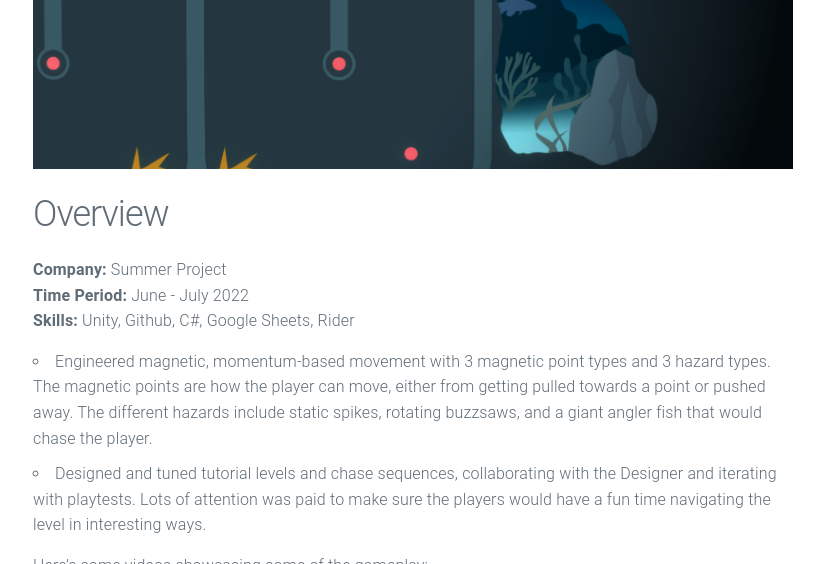
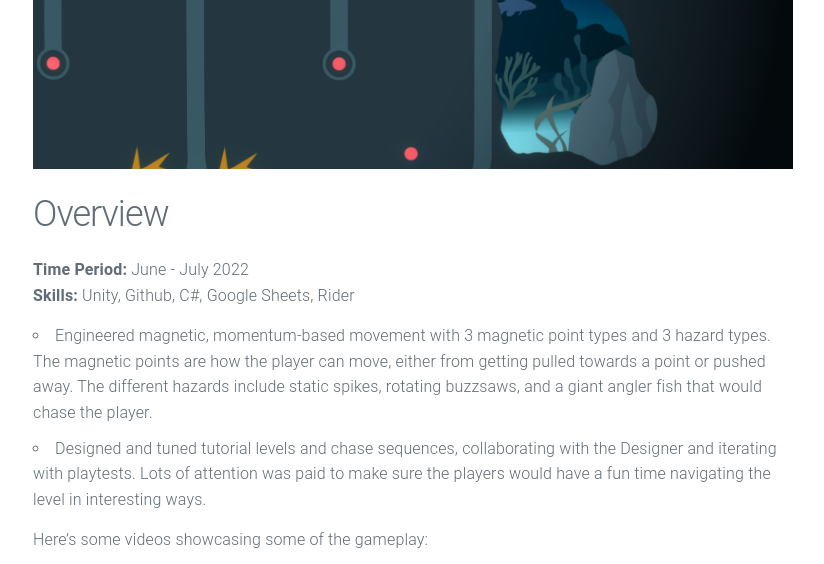
Before and after one commit to masatolin/masatolin.github.io, a Jekyll site: the page built from _posts/2022-12-20-myriadmagnets.md, in a window 1280 px wide and 900 px high, scrolled down 657 px, cut to the strip 0-564 px from the top of the window. Shown: the whole strip, without its empty margins (227-1051 px from the left). Built offline with Jekyll 4.4.1, drawn with Linux system fonts in a browser that asks for light colours.

Commit message:
Update 2022-12-20-myriadmagnets.md

```diff
--- a/_posts/2022-12-20-myriadmagnets.md
+++ b/_posts/2022-12-20-myriadmagnets.md
@@ -11,7 +11,6 @@ Underwater Magnet Puzzle Game: [_Link to Game Page_](https://dwagon6.itch.io/myr
 ![Picture 1](/assets/Images/MyriadMagnets_Full.png)
 
 ## Overview
-**Company:** Summer Project<br>
 **Time Period:** June - July 2022<br>
 **Skills:** Unity, Github, C#, Google Sheets, Rider<br>
 
```
